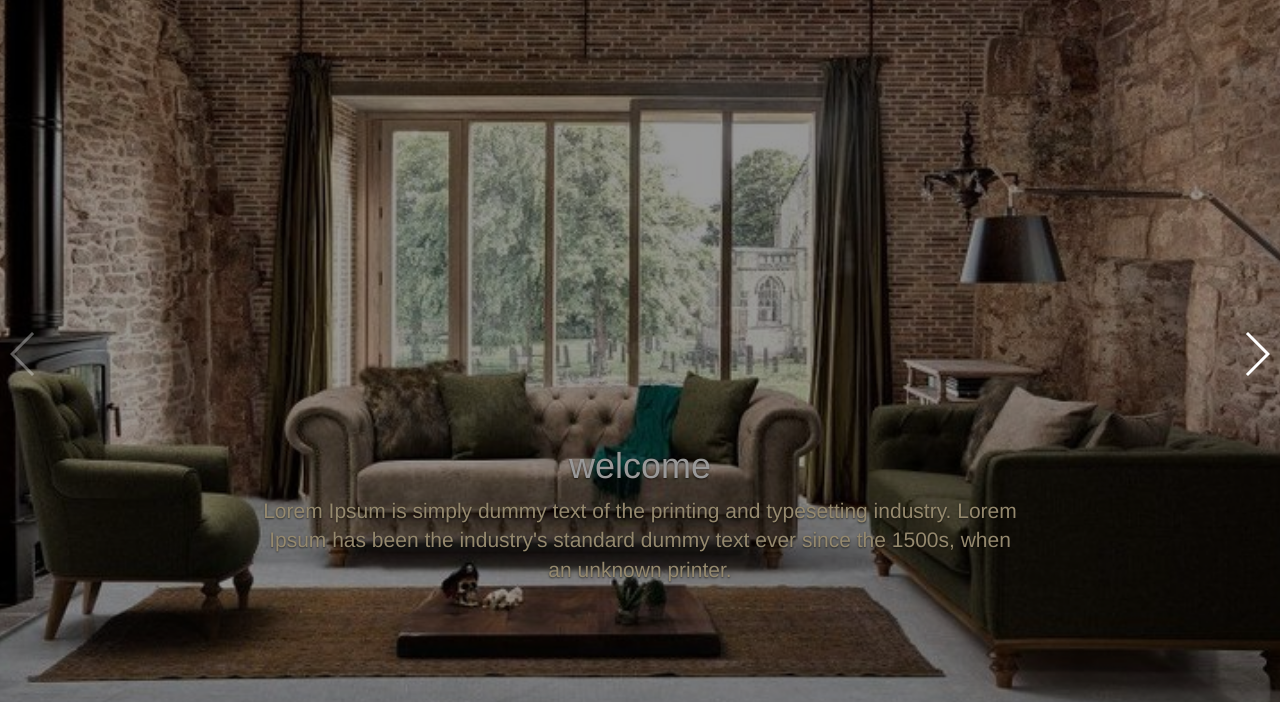
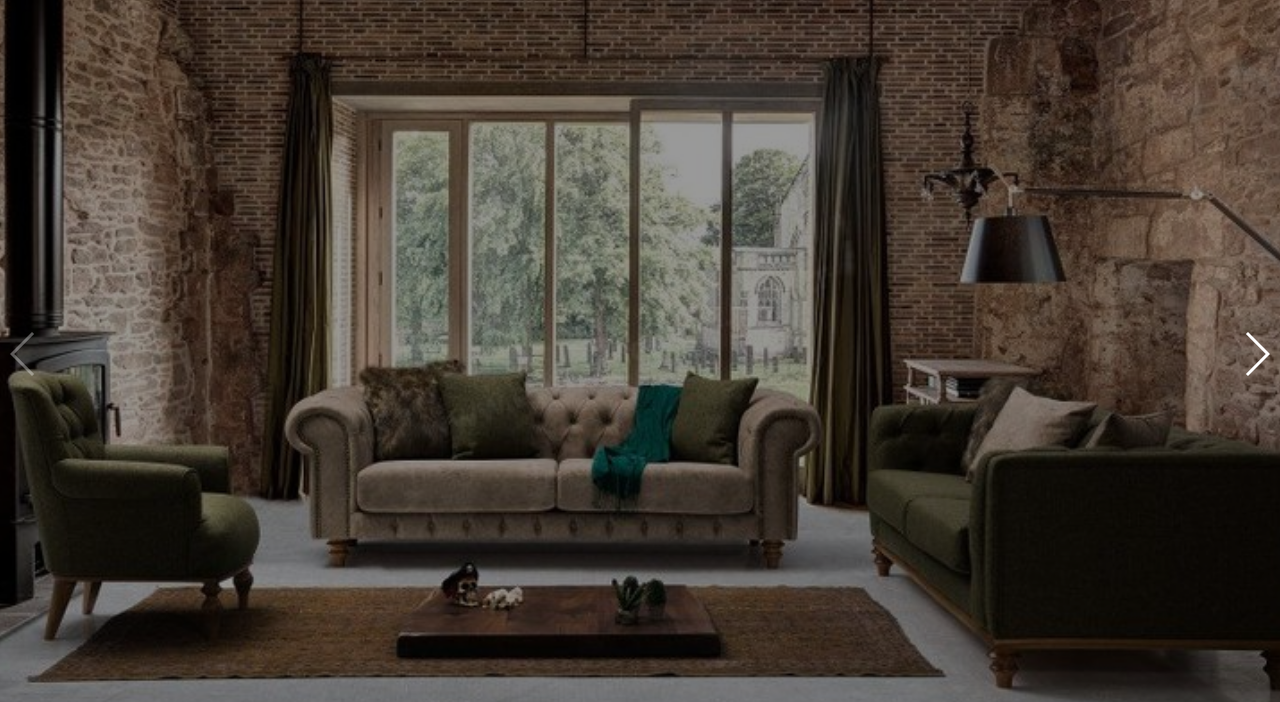
Before and after one commit to fmfmohammed/two, a plain HTML site: page index.html in a window 1280 px wide. Shown: the part 98-800 px from the top of the page. Drawn offline with Linux system fonts and the light colour scheme.

Commit message:
first commit

```diff
--- a/css/index.css
+++ b/css/index.css
@@ -56,7 +56,7 @@ body{
       background-position: center;
       background-size: cover;
 		animation-name: zoom;
-		animation-duration: 5s;
+		animation-duration: 3s;
 		filter:brightness(60%);
 		  }
 
@@ -65,19 +65,19 @@ body{
 			  to{transform: scale(1.1,1.1);}
 		  }
 
-		    .carousel-caption{
+		    /*.carousel-caption{
 			  margin-bottom: 100px;
 
 
 		  }
-		  .carousel-caption h1{
-			  color: white;
+		  .carousel-caption .c{
+			  color: black
 		  }
-		  .lead{
-			  color: #f8e4b7;
+		  .cc{
+			  color: black;
 		  }
 
-
+*/
  .about{
             padding-top: 50px;
 
@@ -196,12 +196,12 @@ a:hover{
     margin-left: 3px;
     padding-right: 3px;
 }
-.bottom p {
+/*.bottom p {
     margin-bottom: 0;
     line-height: 50px;
     font-size: 16px;
     font-weight: 400;
-}
+}*/
 .copyright p span {
     color: #d1caca;
 }
--- a/index.html
+++ b/index.html
@@ -55,22 +55,22 @@
      <div class="swiper-wrapper">
       <div class="swiper-slide" style="background-image:url(image/4.jpg)">
 		 <div class="carousel-caption">
-           <h1>welcome</h1>
-			 <p class="lead">Lorem Ipsum is simply dummy text of the printing and typesetting industry. Lorem Ipsum has been the industry's standard dummy text ever since the 1500s, when an unknown printer.</p>
+          <!-- <h1 class="c">welcome</h1>
+			 <p class="lead cc">Lorem Ipsum is simply dummy text of the printing and typesetting industry. Lorem Ipsum has been the industry's standard dummy text ever since the 1500s, when an unknown printer.</p>-->
 
       </div>
 		 </div>
       <div class="swiper-slide" style="background-image:url(image/66.jpg)">
 		  <div class="carousel-caption">
-           <h1>welcome</h1>
-			 <p class="lead">Lorem Ipsum is simply dummy text of the printing and typesetting industry. Lorem Ipsum has been the industry's standard dummy text ever since the 1500s, when an unknown printer.</p>
+           <!--<h1>welcome</h1>
+			 <p class="lead">Lorem Ipsum is simply dummy text of the printing and typesetting industry. Lorem Ipsum has been the industry's standard dummy text ever since the 1500s, when an unknown printer.</p>-->
 
       </div>
 		 </div>
       <div class="swiper-slide" style="background-image:url(image/3.jpg)">
 		  <div class="carousel-caption">
-           <h1>welcome</h1>
-			 <p class="lead">Lorem Ipsum is simply dummy text of the printing and typesetting industry. Lorem Ipsum has been the industry's standard dummy text ever since the 1500s, when an unknown printer.</p>
+          <!-- <h1>welcome</h1>
+			 <p class="lead">Lorem Ipsum is simply dummy text of the printing and typesetting industry. Lorem Ipsum has been the industry's standard dummy text ever since the 1500s, when an unknown printer.</p>-->
 
       </div>
 		 </div>
@@ -90,13 +90,13 @@
 	  <div class="col-md-12">
 	   <div class="col-md-4 col-sm-6" data-aos="fade-right"
      data-aos-offset="350"
-	data-aos-duration="2000"
+	data-aos-duration="1000"
      data-aos-easing="ease-in-out" >
 		<img class="img-responsive " src="image/22.jpg">
 		</div>
 	<div class="col-md-8 col-sm-6 m" data-aos="fade-left"
      data-aos-offset="350"
-	data-aos-duration="2000"
+	data-aos-duration="1000"
      data-aos-easing="ease-in-out">
 	<h1 class="a text-center" id="home"> Amazing gallery </h1>
 	<p class="lead f text-center"> Ut enim ad minim veniam, quis nostrud exercitation ullamco laboris nisi ut aliquip ex ea commodo consequat.</p>
@@ -211,7 +211,7 @@
 	<div class="col-md-12 text-center">
 	<div class="copyright">
 	<p>© <span>2021</span> <a href="#" class="transition">Amazing gallery7660</a> All rights reserved.</p>
-		<p><a href="http://127.0.0.1:55088/%D9%81%D8%A7%D8%B7%D9%85%D8%A9/project%201/index.html">لزيارة الموقع اضغط هنا </a></p>
+	   	<!--<p><a href="http://127.0.0.1:55088/%D9%81%D8%A7%D8%B7%D9%85%D8%A9/project%201/index.html">لزيارة الموقع اضغط هنا </a></p> -->
 	</div>
 	</div>
 	</div>
```
